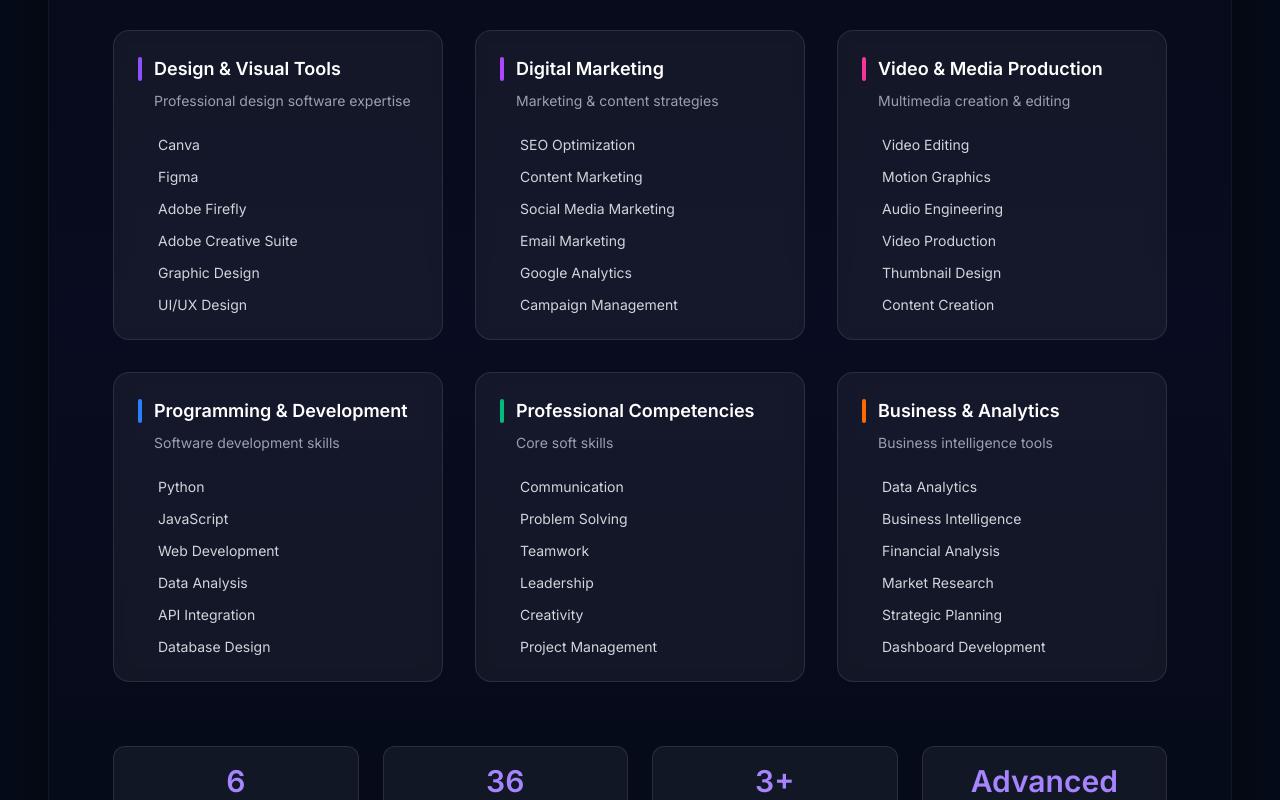
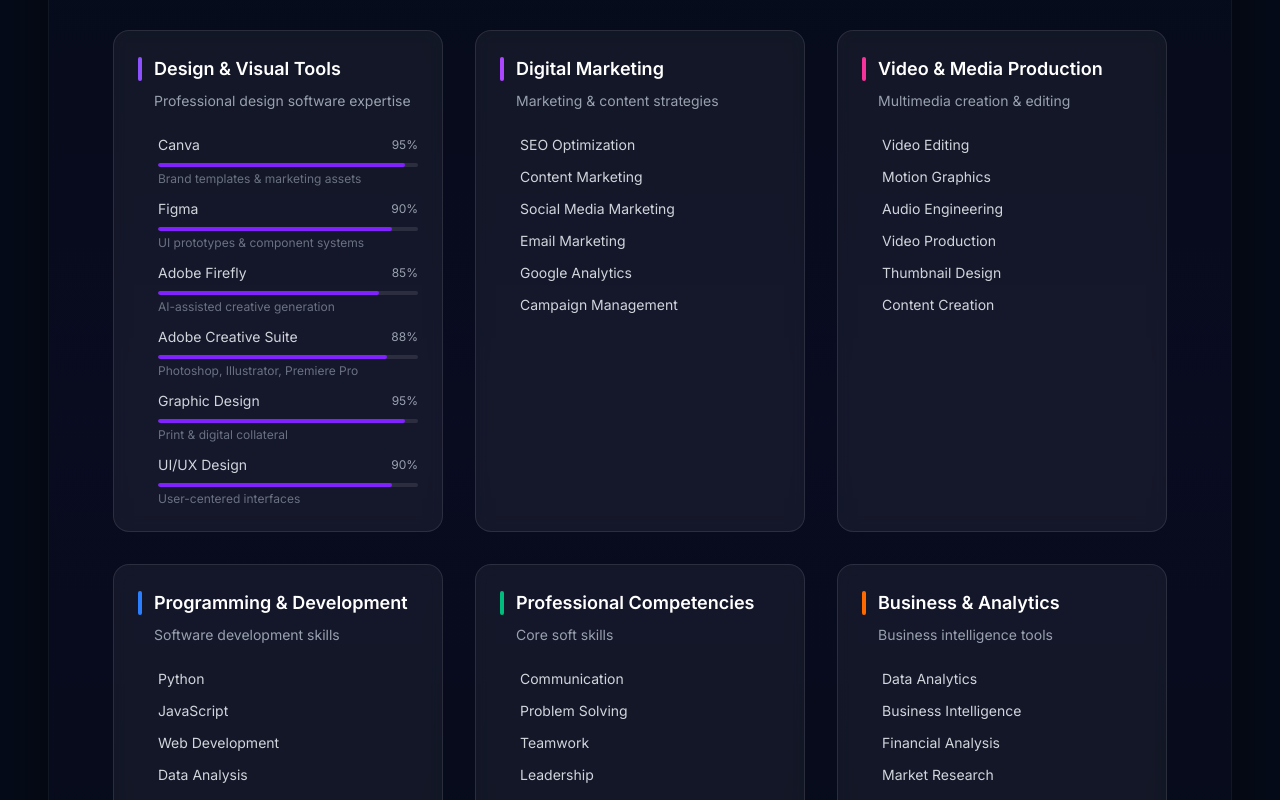
Before and after one commit to kvenkataseenivasakannan-28/professional-academic-portfolio, a React (Vite) app: page / in a window 1280 px wide. Shown: the part 1220-2020 px from the top of the page. Built offline with nearby package versions, Linux system fonts and the light colour scheme; a web font is replaced by a local one.

Commit message:
feat(skills): add proficiency levels to first category and render levels/notes in UI

```diff
--- a/src/components/SkillsSection.tsx
+++ b/src/components/SkillsSection.tsx
@@ -52,21 +52,39 @@ export function SkillsSection() {
 
               {/* Skills List */}
               <div className="space-y-3">
-                {category.skills.map((skill, skillIndex) => (
+                {category.skills.map((skill, skillIndex) => {
+                  const isObj = typeof skill !== 'string';
+                  const skillName = isObj ? skill.name : (skill as string);
+                  const level = isObj ? (skill as any).level : undefined;
+                  const note = isObj ? (skill as any).note : undefined;
+
+                  return (
                     <motion.div
-                    key={skill}
+                      key={skillName}
                       initial={{ opacity: 0, x: -10 }}
                       whileInView={{ opacity: 1, x: 0 }}
                       viewport={{ once: true }}
                       transition={{ duration: 0.3, delay: categoryIndex * 0.1 + skillIndex * 0.05 }}
-                    className="flex items-center gap-3 group/skill"
+                      className="flex items-start gap-3 group/skill"
                     >
-                    <div className={`w-2 h-2 rounded-full ${category.color} opacity-0 group-hover/skill:opacity-100 transition-opacity`} />
-                    <span className="text-sm text-gray-300 group-hover/skill:text-gray-100 transition-colors">
-                      {skill}
-                    </span>
+                      <div className={`w-2 mt-1 h-2 rounded-full ${category.color} opacity-0 group-hover/skill:opacity-100 transition-opacity`} />
+                      <div className="flex-1">
+                        <div className="flex items-center justify-between">
+                          <span className="text-sm text-gray-300 group-hover/skill:text-gray-100 transition-colors">{skillName}</span>
+                          {level !== undefined && <span className="text-xs text-gray-400 ml-4">{level}%</span>}
+                        </div>
+
+                        {level !== undefined && (
+                          <div className="h-1 bg-white/10 rounded-full mt-2 overflow-hidden">
+                            <div className="h-full rounded-full bg-violet-600" style={{ width: `${level}%` }} />
+                          </div>
+                        )}
+
+                        {note && <div className="text-xs text-gray-500 mt-1">{note}</div>}
+                      </div>
                     </motion.div>
-                ))}
+                  );
+                })}
               </div>
             </div>
           </motion.div>
--- a/src/constants.ts
+++ b/src/constants.ts
@@ -172,7 +172,14 @@ export const SKILL_CATEGORIES: SkillCategory[] = [
     name: "Design & Visual Tools",
     color: "bg-violet-500",
     description: "Professional design software expertise",
-    skills: ["Canva", "Figma", "Adobe Firefly", "Adobe Creative Suite", "Graphic Design", "UI/UX Design"]
+    skills: [
+      { name: "Canva", level: 95, note: "Brand templates & marketing assets" },
+      { name: "Figma", level: 90, note: "UI prototypes & component systems" },
+      { name: "Adobe Firefly", level: 85, note: "AI-assisted creative generation" },
+      { name: "Adobe Creative Suite", level: 88, note: "Photoshop, Illustrator, Premiere Pro" },
+      { name: "Graphic Design", level: 95, note: "Print & digital collateral" },
+      { name: "UI/UX Design", level: 90, note: "User-centered interfaces" }
+    ]
   },
   {
     name: "Digital Marketing",
--- a/src/types.ts
+++ b/src/types.ts
@@ -60,7 +60,7 @@ export interface SkillCategory {
   name: string;
   color: string;
   description?: string;
-  skills: string[];
+  skills: Array<string | { name: string; level?: number; note?: string }>;
 }
 
 export interface Socials {
```
Lines whose indentation alone changed are shown as unchanged.
